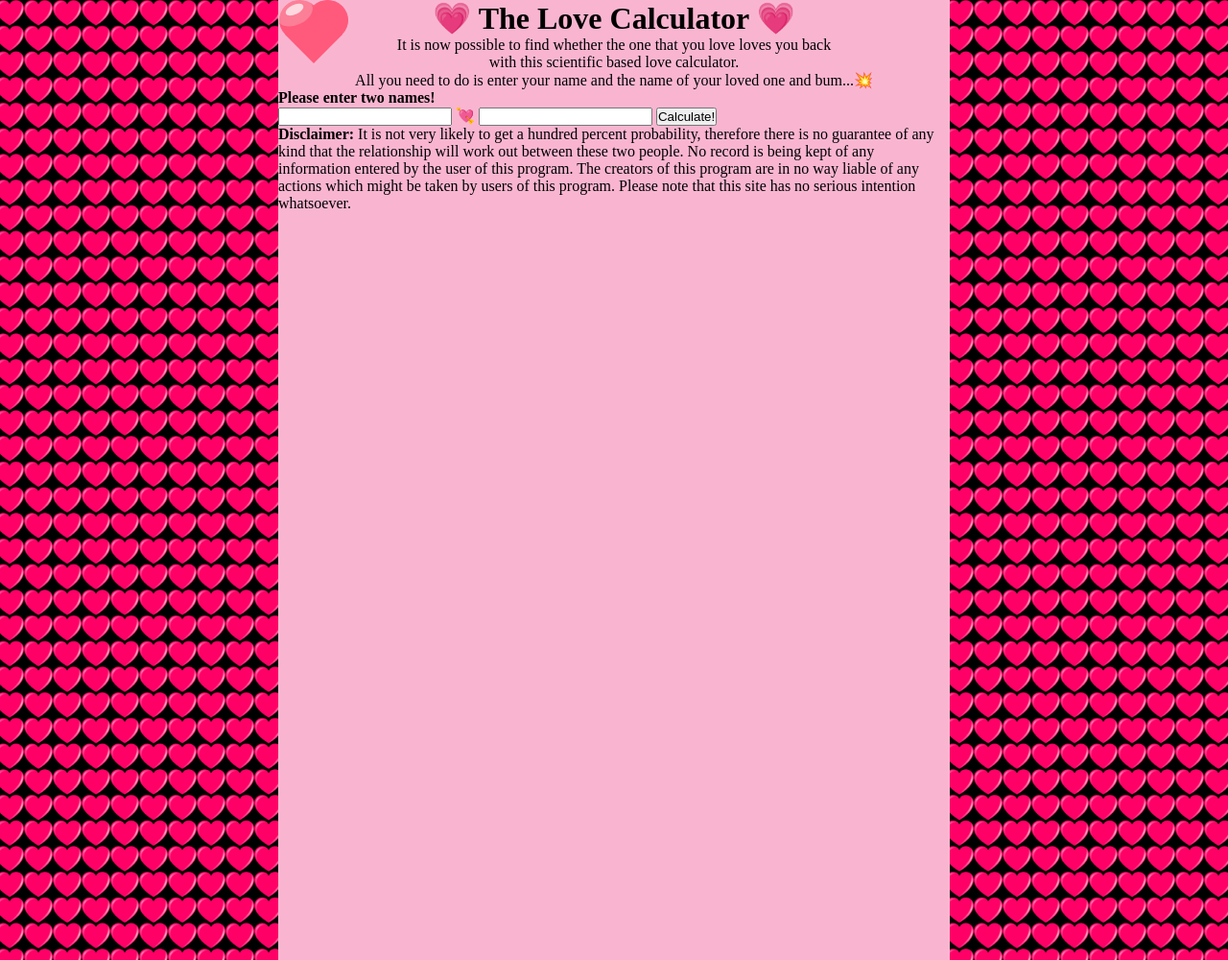
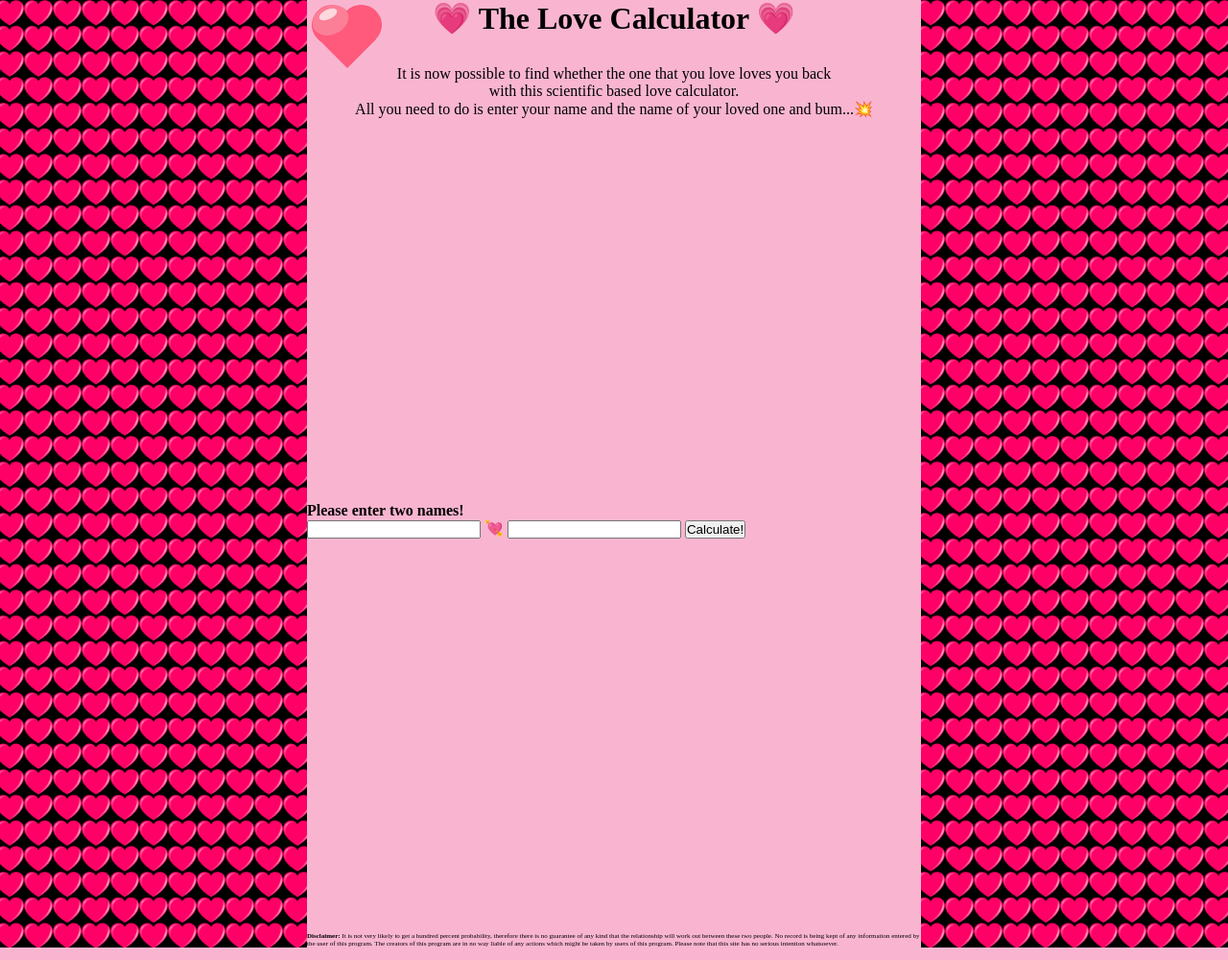
Before and after one commit to PanDeniz/TheLoveCalculator, a PHP site: page / in a window 1280 px wide. Shown: the whole page at 96% size. Run offline with PHP 8.4, Linux system fonts and the light colour scheme.

Commit message:
Update style.css

```diff
--- a/style.css
+++ b/style.css
@@ -5,18 +5,25 @@ body{
     background-position: top;
     background-size: 30px;
 }
-.screen{width: 700px; height: 1000px; margin: 0 auto; background-color: #F9B5D0;}
+.screen{width: 50%; height: 100%; margin: 0 auto; background-color: #F9B5D0;}
 
 
-.heart{display: flex; position: fixed;}
-.heart div{ background-color: #FF597B;}
+.heart{display: flex; position: fixed; margin: 5px;}
+.heart div{ background-color: #FF597B;  cursor: pointer;}
 .circle {border: 1px solid #FF597B; width: 41px; height: 40px; border-radius: 50%;}
 .rect{border: 1px solid #FF597B; width: 40px; height: 40px; rotate: 45deg;}
 
-#first{position: relative; left: 1px;}
+#first{position: relative; left: 0px;}
 #second{position: relative; right: 13px;}
 #third{position: relative; right: 70px; top: 15px;}
-#bubble2{position: relative; width: 39px; height: 25px; border-radius: 50%; background-color: rgb(244, 183, 193, 0.4); right: 130px; top: 1px; rotate: -25deg;}
+#bubble2{position: relative; width: 39px; height: 30px; border-radius: 50%; background-color: rgb(244, 183, 193, 0.4); right: 128px; top: 1px; rotate: -25deg;}
 #bubble{position: relative; width: 20px; height: 10px; border-radius: 50%; background-color: rgb(255, 254, 254, 0.7); right: 160px; top: 5px; rotate: -25deg;}
 
 .top{text-align: center;}
+.top h1{margin-bottom: 30px;}
+
+.bottom{ margin-top: 410px;}
+#disclaimer{font-size: 7px;}
+
+
+.middle{margin-top: 400px;}
```
